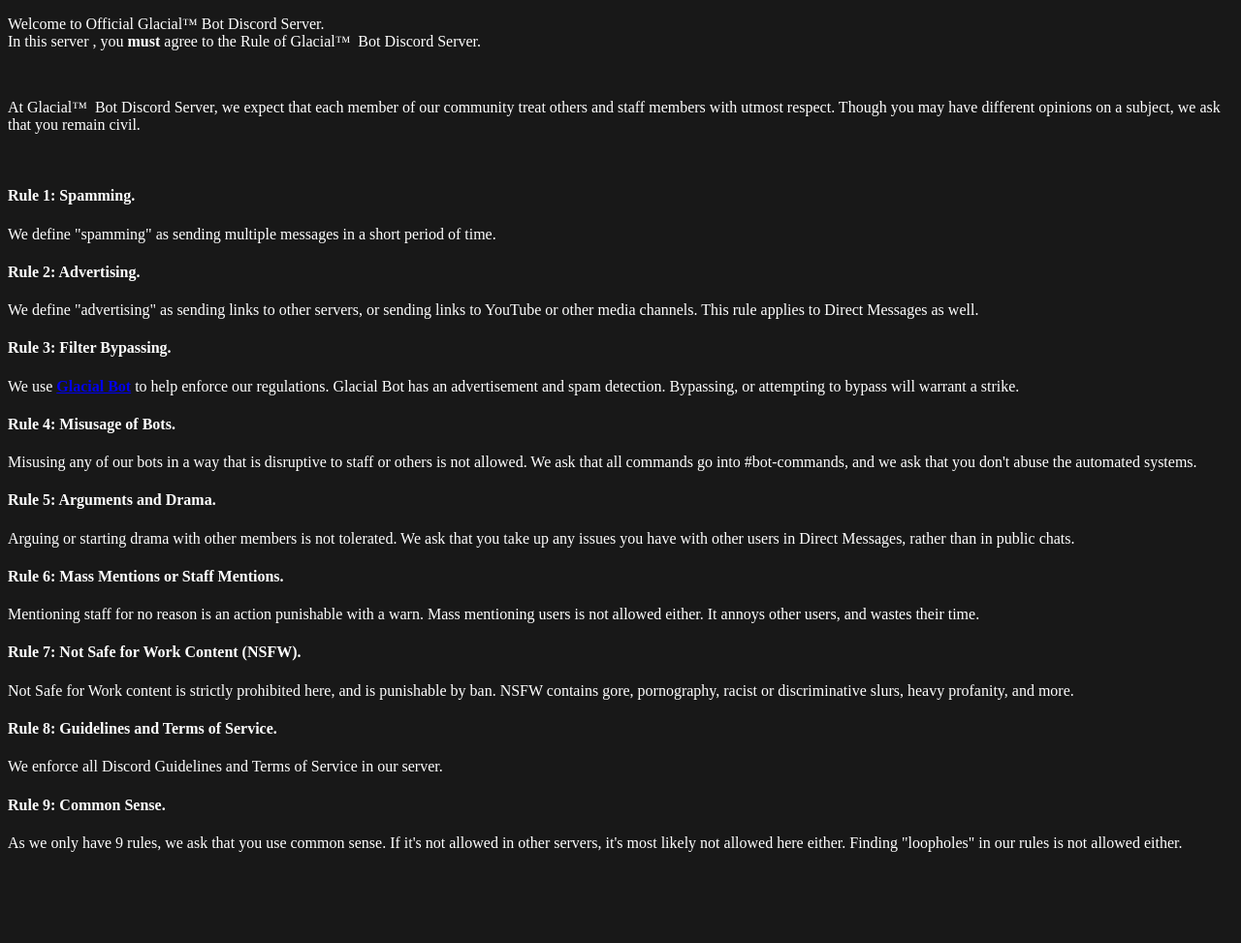
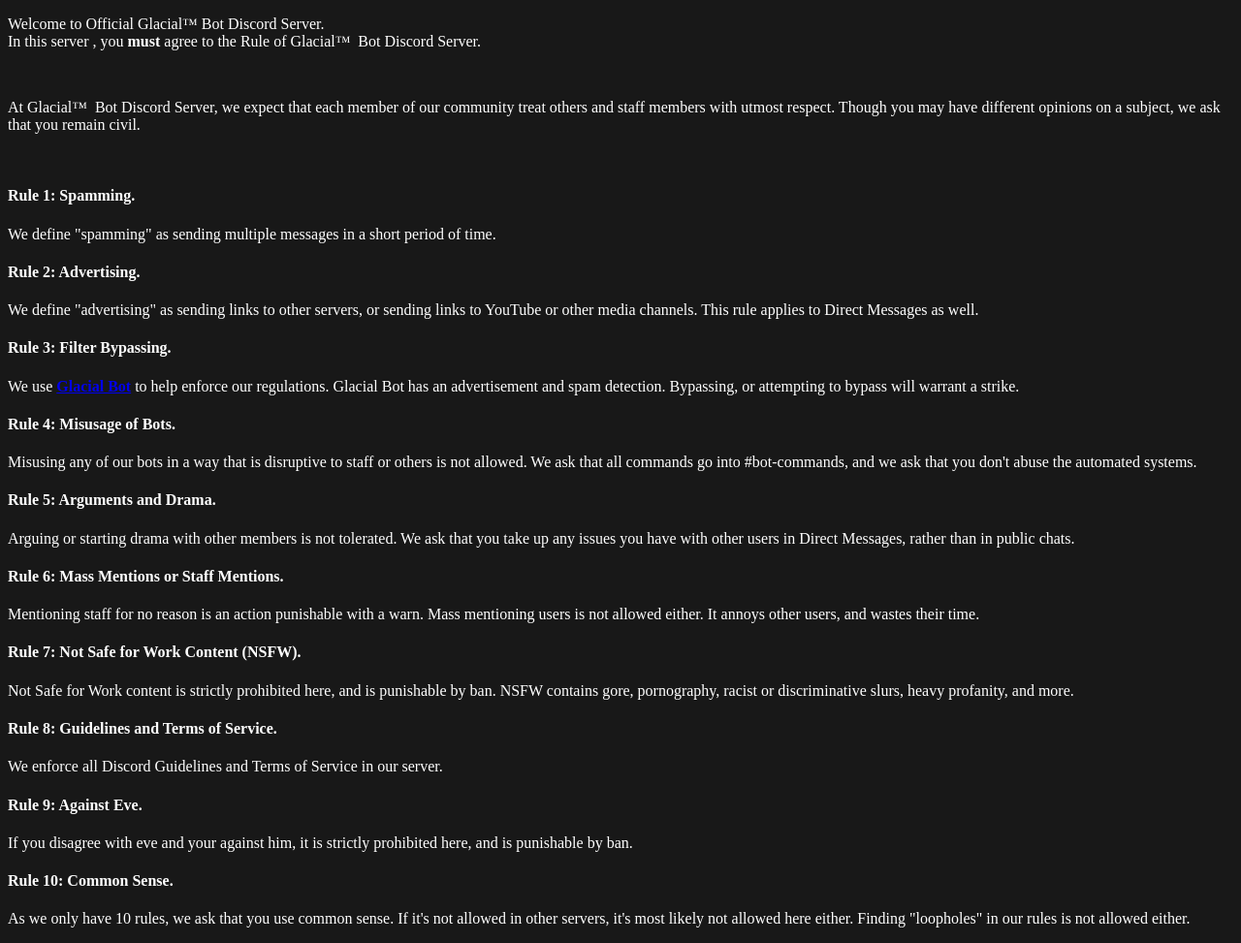
Before and after one commit to glacialbot/rule, a plain HTML site: page rule/index.html in a window 1280 px wide. Shown: the whole page at 97% size. Before the commit the page ends 895 px from the top, so only its background shows below. Drawn offline with Linux system fonts and the light colour scheme.

Commit message:
Update index.html

```diff
--- a/rule/index.html
+++ b/rule/index.html
@@ -51,7 +51,9 @@ Glacial Rule and Regulation.">
 <p>Not Safe for Work content is strictly prohibited here, and is punishable by ban. NSFW contains gore, pornography, racist or discriminative slurs, heavy profanity, and more.</p>
 <h4><span id="guidelines_and_terms_of_service" class="mw-headline">Rule 8: Guidelines and Terms of Service.</span></h4>
 <p>We enforce all Discord Guidelines and Terms of Service in our server.</p>
-<h4><span id="common_sense" class="mw-headline">Rule 9: Common Sense.</span></h4>
-<p>As we only have 9 rules, we ask that you use common sense. If it's not allowed in other servers, it's most likely not allowed here either. Finding "loopholes" in our rules is not allowed either.</p>
+<h4><span id="eve_rule" class="mw-headline">Rule 9: Against Eve.</span></h4>
+<p>If you disagree with eve and your against him, it is strictly prohibited here, and is punishable by ban.</p>
+<h4><span id="common_sense" class="mw-headline">Rule 10: Common Sense.</span></h4>
+<p>As we only have 10 rules, we ask that you use common sense. If it's not allowed in other servers, it's most likely not allowed here either. Finding "loopholes" in our rules is not allowed either.</p>
 </div>
   </html>
```
